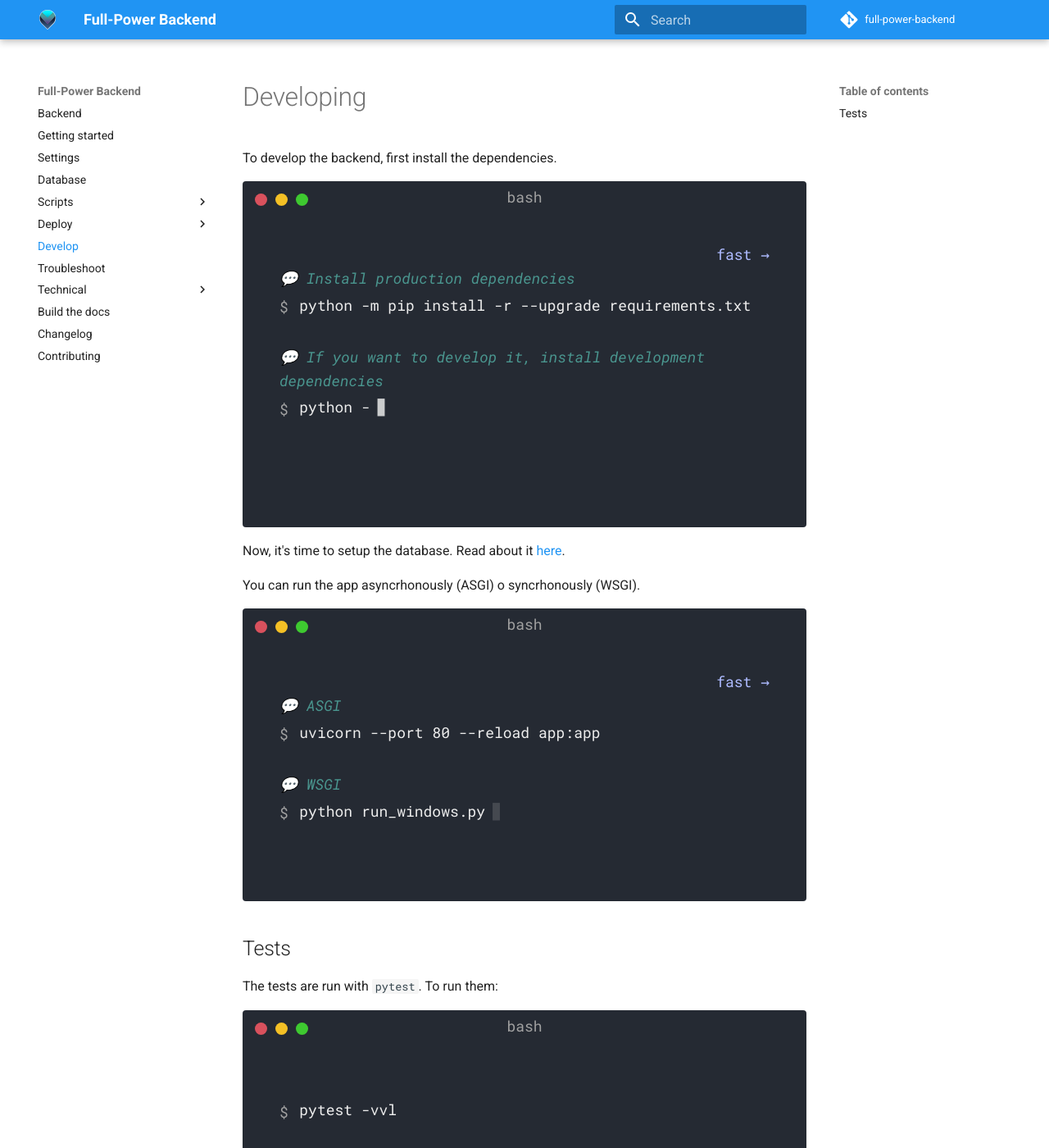
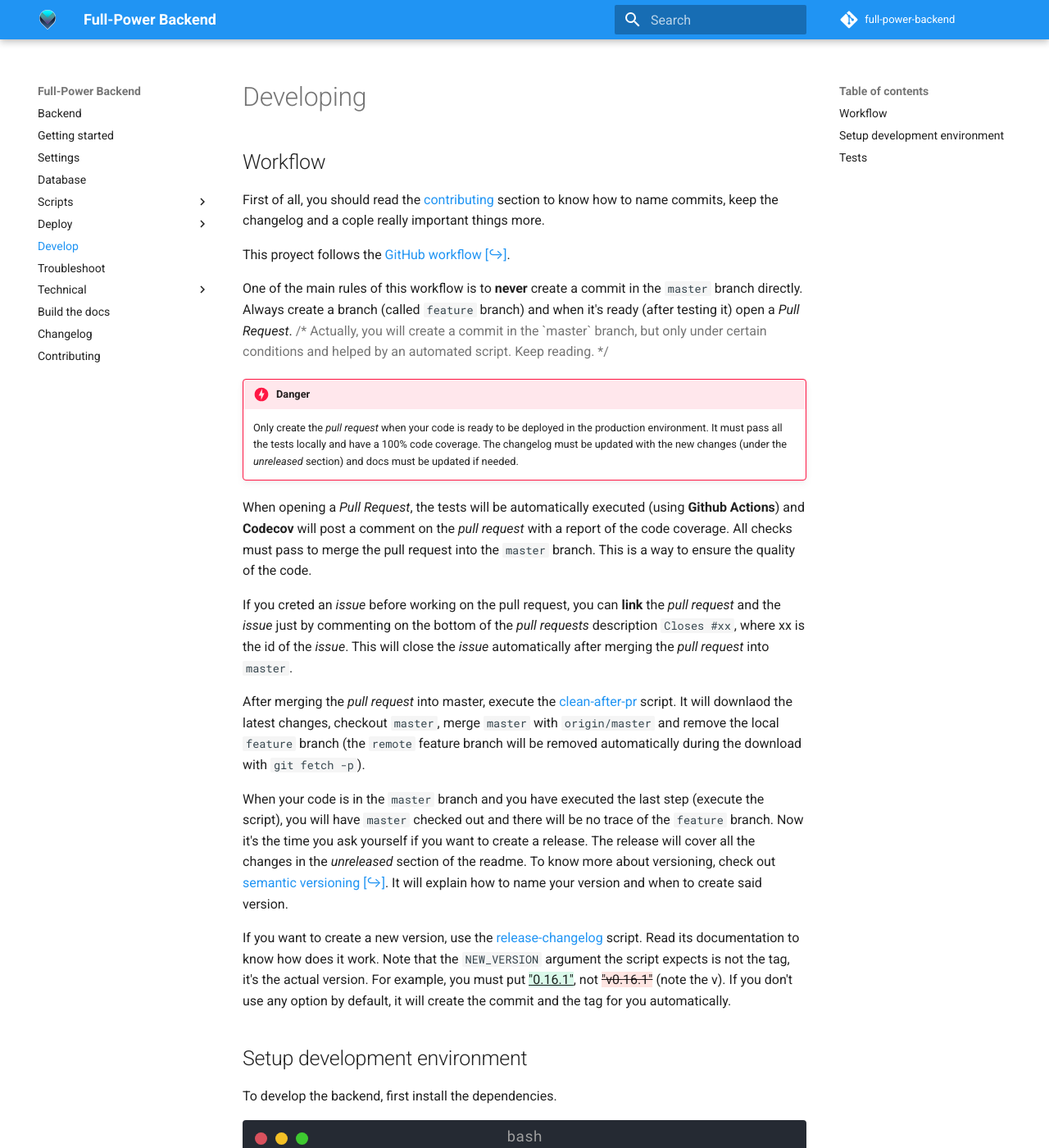
Before and after one commit to sralloza/full-power-backend, an MkDocs documentation site: the page built from docs/develop.md, in a window 1280 px wide and 1400 px high. Shown: the whole window at 82% size. Built offline with MkDocs 1.6.1 and Material for MkDocs 9.7.7, drawn with Linux system fonts in a browser that asks for light colours; comment, search, counter and statistics services are not loaded; some of the changed text lies outside the part shown.

Commit message:
docs: explain github workflow in develop page

````diff
--- a/docs/develop.md
+++ b/docs/develop.md
@@ -1,4 +1,27 @@
 # Developing
+
+## Workflow
+
+First of all, you should read the [contributing](contributing.md) section to know how to name commits, keep the changelog and a cople really important things more.
+
+This proyect follows the [GitHub workflow](https://guides.github.com/introduction/flow/){: .external-link}.
+
+One of the main rules of this workflow is to **never** create a commit in the `master` branch directly. Always create a branch (called `feature` branch) and when it's ready (after testing it) open a _Pull Request_. {>> Actually, you will create a commit in the `master` branch, but only under certain conditions and helped by an automated script. Keep reading.<<}
+
+!!! danger
+    Only create the _pull request_ when your code is ready to be deployed in the production environment. It must pass all the tests locally and have a 100% code coverage. The changelog must be updated with the new changes (under the _unreleased_ section) and docs must be updated if needed.
+
+When opening a _Pull Request_, the tests will be automatically executed (using **Github Actions**) and **Codecov** will post a comment on the _pull request_ with a report of the code coverage. All checks must pass to merge the pull request into the `master` branch. This is a way to ensure the quality of the code.
+
+If you creted an _issue_ before working on the pull request, you can **link** the _pull request_ and the _issue_ just by commenting on the bottom of the _pull requests_ description `Closes #xx`, where xx is the id of the _issue_. This will close the _issue_ automatically after merging the _pull request_ into `master`.
+
+After merging the _pull request_ into master, execute the [clean-after-pr](scripts/clean-after-pr.md) script. It will downlaod the latest changes, checkout `master`, merge `master` with `origin/master` and remove the local `feature` branch (the `remote` feature branch will be removed automatically during the download with `git fetch -p`).
+
+When your code is in the `master` branch and you have executed the last step (execute the script), you will have `master` checked out and there will be no trace of the `feature` branch. Now it's the time you ask yourself if you want to create a release. The release will cover all the changes in the _unreleased_ section of the readme. To know more about versioning, check out [semantic versioning](https://semver.org/spec/v2.0.0.html){: .external-link target="_blank"}. It will explain how to name your version and when to create said version.
+
+If you want to create a new version, use the [release-changelog](scripts/release-changelog.md) script. Read its documentation to know how does it work. Note that the `NEW_VERSION` argument the script expects is not the tag, it's the actual version. For example, you must put {++"0.16.1"++}, not {--"v0.16.1"--} (note the v). If you don't use any option by default, it will create the commit and the tag for you automatically.
+
+## Setup development environment
 
 To develop the backend, first install the dependencies.
 
@@ -8,13 +31,13 @@ To develop the backend, first install the dependencies.
 // Install production dependencies
 $ python -m pip install -r --upgrade requirements.txt
 
-// If you want to develop it, install development dependencies
+// Install development dependencies also
 $ python -m pip install -r --upgrade requirements-dev.txt
 ```
 
 </div>
 
-Now, it's time to setup the database. Read about it [here](#database-setup).
+Now it's time to setup the database. Read about it [here](#database-setup).
 
 You can run the app asyncrhonously (ASGI) o syncrhonously (WSGI).
 
@@ -32,7 +55,7 @@ $ python run_windows.py
 
 ## Tests
 
-The tests are run with `pytest`. To run them:
+The tests are the main tool to ensure the quality of the code, as long as the workflow. The tests are run with `pytest`. To run them:
 
 <div class="termy">
 ```shell
@@ -49,5 +72,10 @@ $ python -m coverage run -m pytest -vvl
 
 // Create coverage report in html
 $ python -m coverage html
+
+// Now open the file htmlcov/index.html in the browser
 ```
+
 </div>
+
+The tests are automatically executed using **Github Actions** when a _pull request_ is created or a commit to `master` is pushed to the remote.
````
